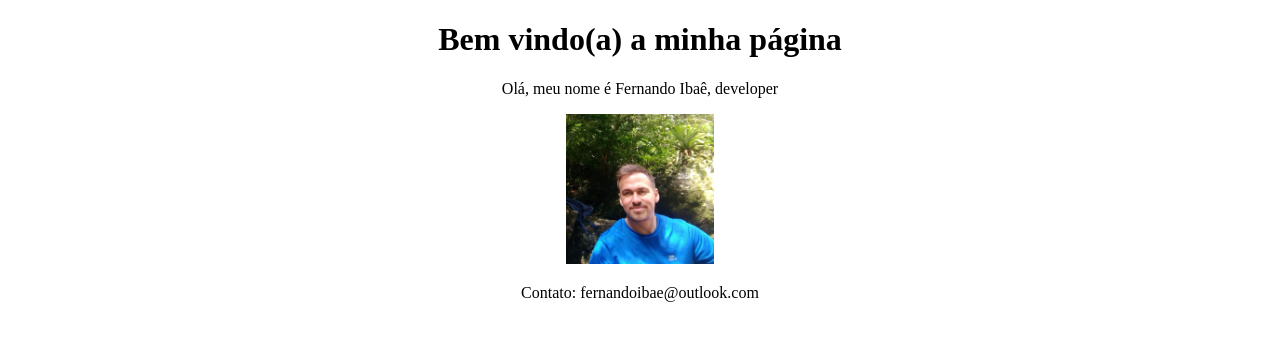
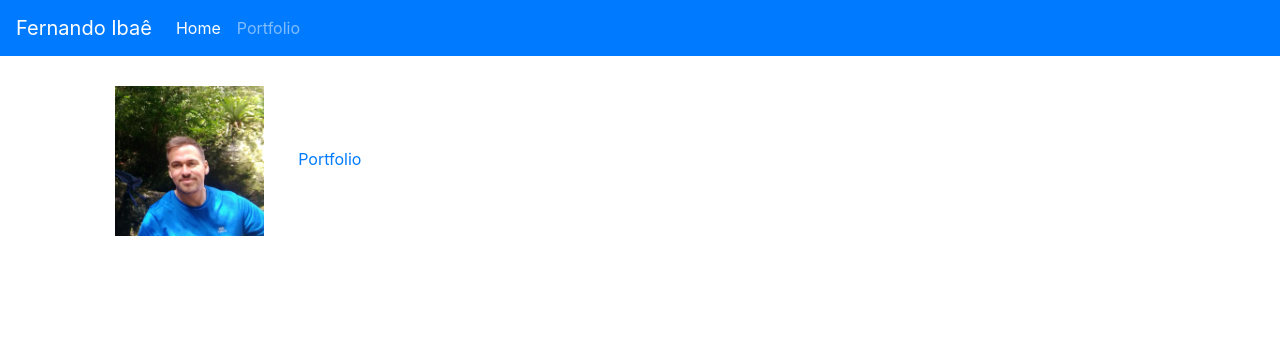
Before and after one commit to FernandoIbaePLiborio/profile.github.io, a plain HTML site: page index.html in a window 1280 px wide. Drawn offline with nearby package versions, Linux system fonts and the light colour scheme.

Commit message:
portfolio

```diff
--- a/css/style.css
+++ b/css/style.css
@@ -3,4 +3,5 @@
     max-height:150px;
     width: auto;
     height: auto;
+    margin: 30px;
 }
--- a/index.html
+++ b/index.html
@@ -1,17 +1,36 @@
 <!DOCTYPE html>
 <html>
-<meta http-equiv="Content-Type" content="text/html;" charset="utf-8">
-<link href="css/style.css" rel="stylesheet" type="text/css">
-<body>
-    <h1 style="text-align: center;">Bem vindo(a) a minha página</h1>
-    <p style="text-align: center;">Olá, meu nome é Fernando Ibaê, developer</p>
-    <center class="container">
-        <a href="https://github.com/FernandoIbaePLiborio" target="_blank">
-            <img src="imagens/perfil.jpg">
-        </a>
-    </center>
 
-    <p style="text-align: center;">Contato: fernandoibae@outlook.com</p>
-</body>
+    <head>
+        <meta http-equiv="Content-Type" content="text/html;" charset="utf-8">
+        <link rel="stylesheet" href="https://stackpath.bootstrapcdn.com/bootstrap/4.1.3/css/bootstrap.min.css">
+        <link href="css/style.css" rel="stylesheet" type="text/css">
+        <nav class="navbar navbar-expand-lg navbar-dark bg-primary">
+            <a class="navbar-brand" href="#">Fernando Ibaê</a>
+            <button class="navbar-toggler" type="button" data-toggle="collapse" data-target="#navbarNav"
+                aria-controls="navbarNav" aria-expanded="false" aria-label="Toggle navigation">
+                <span class="navbar-toggler-icon"></span>
+            </button>
+            <div class="collapse navbar-collapse" id="navbarNav">
+                <ul class="navbar-nav">
+                    <li class="nav-item active">
+                        <a class="nav-link" href="https://github.com/FernandoIbaePLiborio/profile.github.io">Home <span class="sr-only">(current)</span></a>
+                    </li>
+                    <li class="nav-item">
+                        <a class="nav-link" href="https://github.com/FernandoIbaePLiborio/profile.github.io/portfolio.html">Portfolio</a>
+                    </li>
+                </ul>
+            </div>
+        </nav>
+    </head>
+
+    <body>
+        <div class="container">
+            <a href="https://github.com/FernandoIbaePLiborio/profile.github.io" target="_blank" title="Home">
+                <img src="imagens/perfil.jpg">
+            </a>
+            <a href="https://github.com/FernandoIbaePLiborio/profile.github.io/portfolio.html" title="Portfolio">Portfolio</a>
+        </div>
+    </body>
 
 </html>
```
Also changed, not shown: portfolio.html (added, +39 -0 lines), 1 other file.
